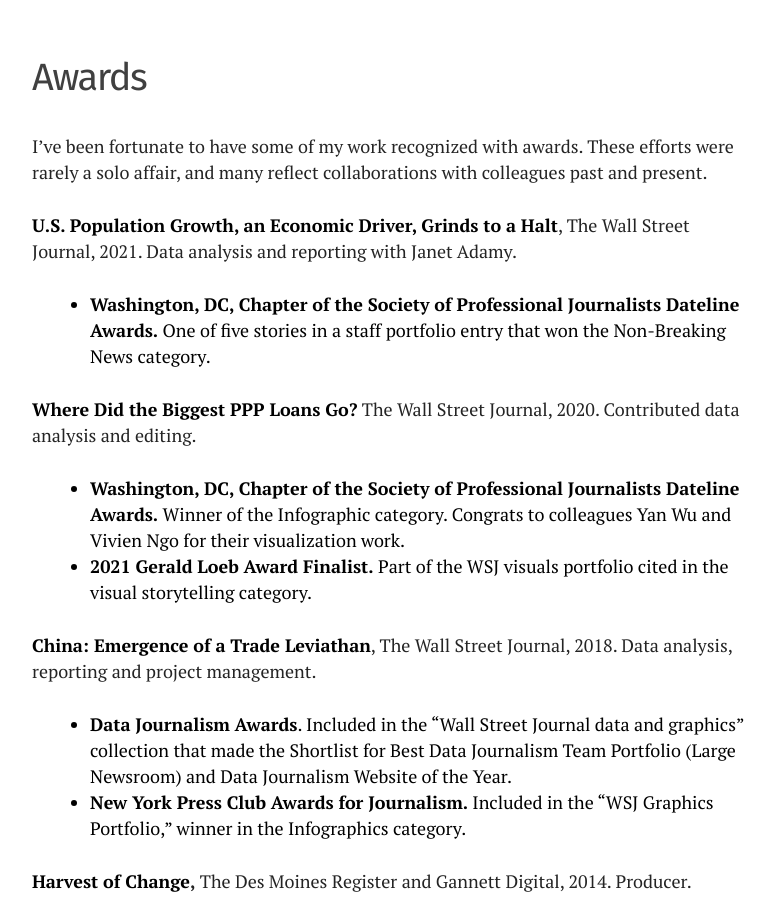
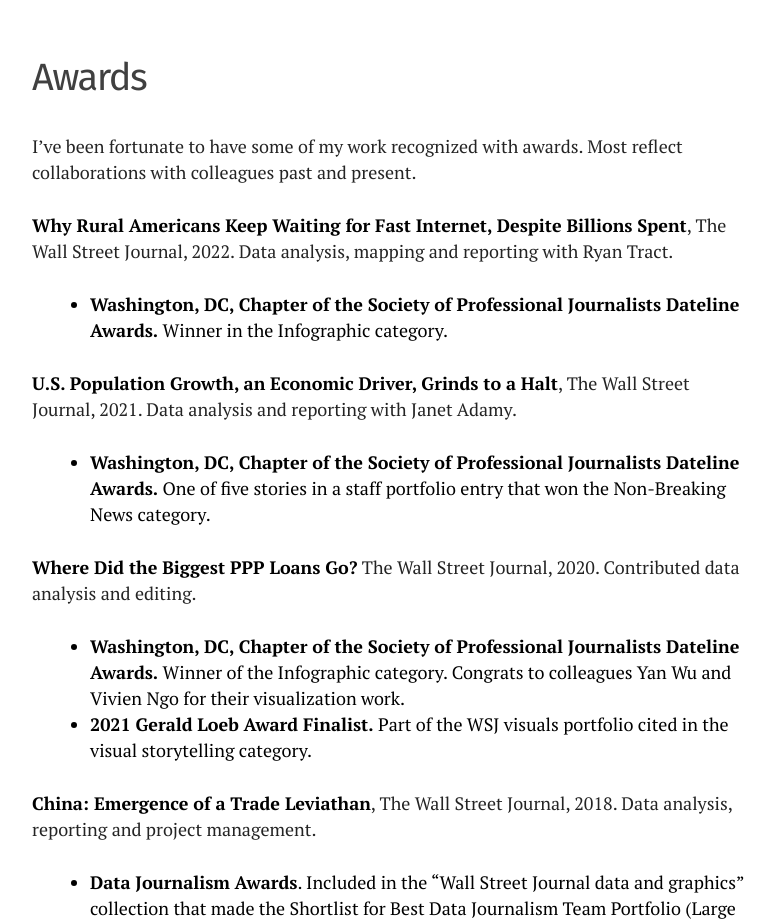
Before and after one commit to anthonydb/sandbox, a Django app: page /awards/ in a window 1280 px wide. Shown: the top 923 px of the page, without its empty margins (248-1023 px from the left). Run offline with Django 4.2, Linux system fonts and the light colour scheme.

Commit message:
Minor template updates

```diff
--- a/anthonydb/settings.py
+++ b/anthonydb/settings.py
@@ -19,10 +19,10 @@
 SECRET_KEY = str(os.getenv('SECRET_KEY'))
 
 # SECURITY WARNING: don't run with debug turned on in production!
-DEBUG = True
+DEBUG = False
 
-# ALLOWED_HOSTS = ['127.0.0.1']
-ALLOWED_HOSTS = []
+ALLOWED_HOSTS = ['127.0.0.1']
+# ALLOWED_HOSTS = []
 
 # Application definition
 
--- a/core/templates/404.html
+++ b/core/templates/404.html
@@ -52,7 +52,7 @@
                 <p>Maybe one of these is of interest:</p>
                 <ul>
                     <li><a href="/about/">About me</a></li>
-                    <li><a href="/sandbox/">Sandbox home (demo apps)</a>/li>
+                    <li><a href="/sandbox/">Sandbox home (demo apps)</a></li>
                     <li><a href="https://www.practicalsql.com">Practical SQL: A Beginner's Guide to Storytelling with Data</a></li>
                 </ul>
 
--- a/core/templates/awards.html
+++ b/core/templates/awards.html
@@ -49,7 +49,9 @@
             <h1 class="title">Awards</h1>
             <div class="the-content">
 
-                <p>I&#8217;ve been fortunate to have some of my work recognized with awards. These efforts were rarely a solo affair, and many reflect collaborations with colleagues past and present.</p>
+                <p>I&#8217;ve been fortunate to have some of my work recognized with awards. Most reflect collaborations with colleagues past and present.</p>
+                <p><a href="https://www.wsj.com/articles/rural-broadband-internet-fcc-11655300008"><strong>Why Rural Americans Keep Waiting for Fast Internet, Despite Billions Spent</strong></a>, The Wall Street Journal, 2022. Data analysis, mapping and reporting with Ryan Tract.</p>
+                <ul><li><strong><a href="https://spjdc.org/2023/06/spjdc-announces-dateline-award-finalists-and-winners/">Washington, DC, Chapter of the Society of Professional Journalists Dateline Awards.</a></strong> Winner in the Infographic category.</li></ul>
                 <p><a href="https://www.wsj.com/articles/u-s-population-growth-slows-birth-rate-decline-economic-risk-11627231536"><strong>U.S. Population Growth, an Economic Driver, Grinds to a Halt</strong></a>, The Wall Street Journal, 2021. Data analysis and reporting with Janet Adamy.</p>
                 <ul><li><strong><a href="https://spjdc.org/2022/06/dateline-awards-2022-finalists-winners/">Washington, DC, Chapter of the Society of Professional Journalists Dateline Awards.</a></strong> One of five stories in a staff portfolio entry that won the Non-Breaking News category.</li></ul>
                 <p><a href="https://www.wsj.com/graphics/where-did-the-biggest-ppp-loans-go/"><strong>Where Did the Biggest PPP Loans Go?</strong></a> The Wall Street Journal, 2020. Contributed data analysis and editing. </p>
--- a/data_miscellany/templates/booklist_home.html
+++ b/data_miscellany/templates/booklist_home.html
@@ -1,6 +1,6 @@
 {% extends "booklist_base.html" %}
 
-{% block title %}| Best-Selling Books API Demo{% endblock %}
+{% block title %} | Best-Selling Books API Demo{% endblock %}
 
 
 {% block content %}
```
